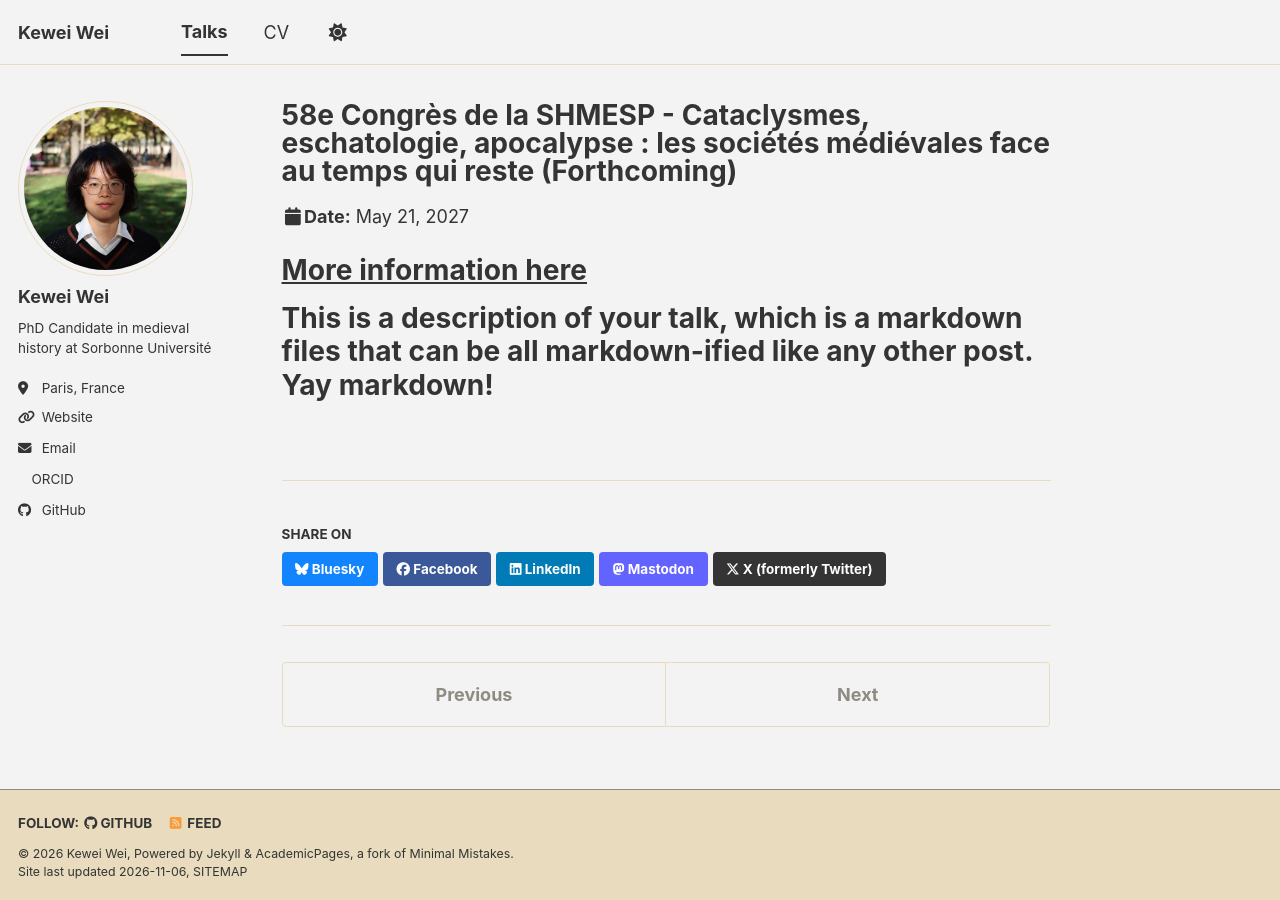
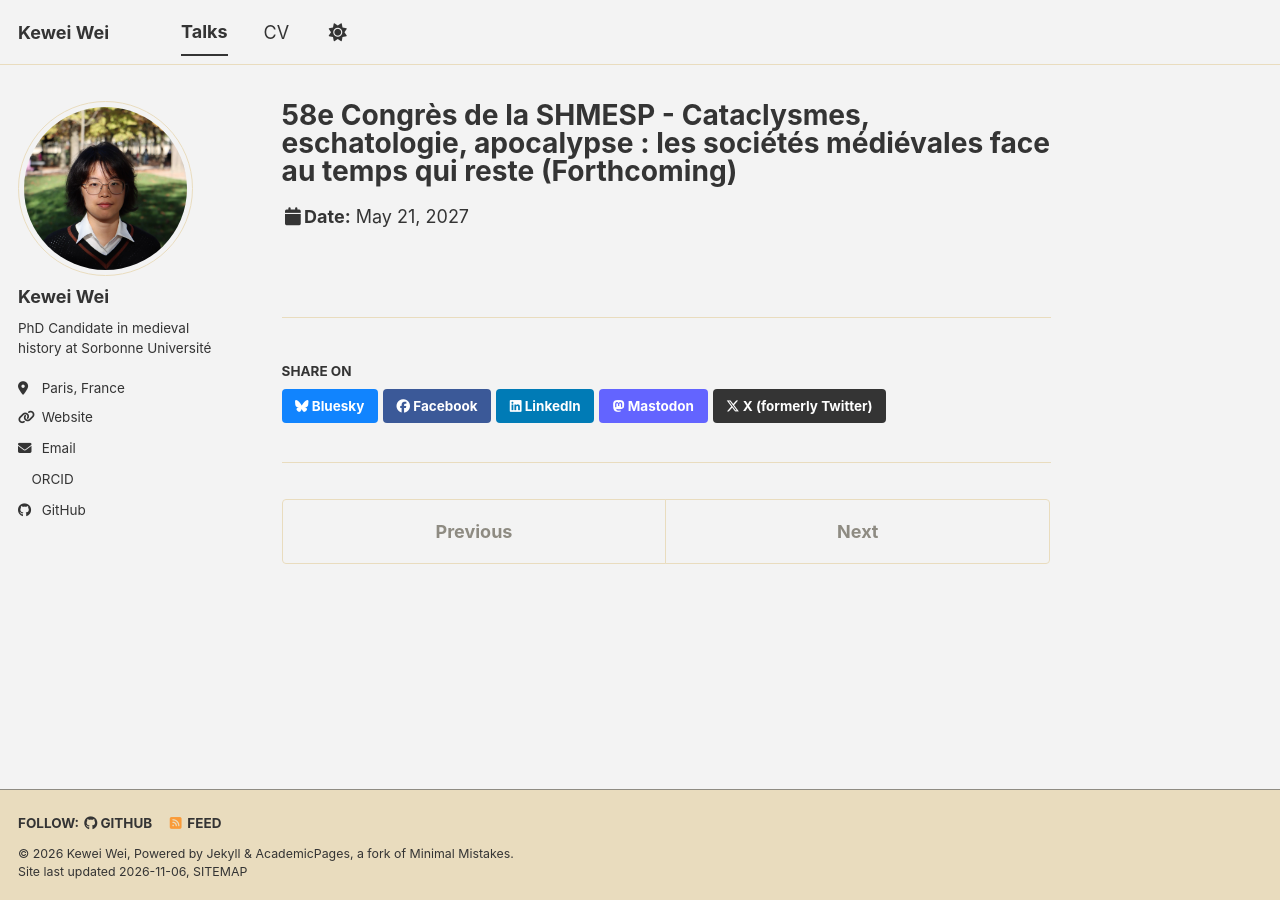
Before and after one commit to kewei-w/kewei-w.github.io, a Jekyll site: the page built from _talks/2027-05-21-talk-2.md, in a window 1280 px wide. Built offline with Jekyll 4.4.1, drawn with Linux system fonts in a browser that asks for light colours; a script bundle is joined from its source files by our own code; a style sheet for code colours, icons or effects is not loaded.

Commit message:
Comment out external link in talk description
Comment out the link to more information about the talk.

```diff
--- a/_talks/2027-05-21-talk-2.md
+++ b/_talks/2027-05-21-talk-2.md
@@ -8,6 +8,6 @@ date: 2027-05-21
 location: "Nantes, France"
 ---
 
-# [More information here](http://example2.com)
-
-# This is a description of your talk, which is a markdown files that can be all markdown-ified like any other post. Yay markdown!
+{% comment %}
+[More information here](http://example2.com)
+{% endcomment %}
```
